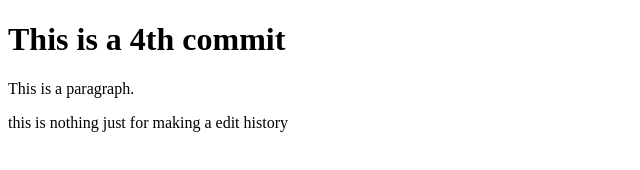
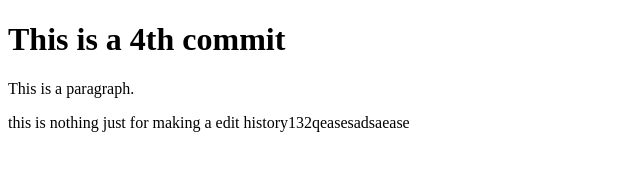
Before and after one commit to ahmedadib18/emni, a plain HTML site: page index.html in a window 1280 px wide. Shown: the whole page, without its empty margins (0-640 px from the left). Drawn offline with Linux system fonts and the light colour scheme.

Commit message:
good for nothing

```diff
--- a/index.html
+++ b/index.html
@@ -7,7 +7,7 @@
 
 <h1>This is a 4th commit</h1>
 <p>This is a paragraph.</p>
-<p>this is nothing just for making a edit history</p>
+<p>this is nothing just for making a edit history132qeasesadsaease</p>
 
 </body>
 </html>
```
